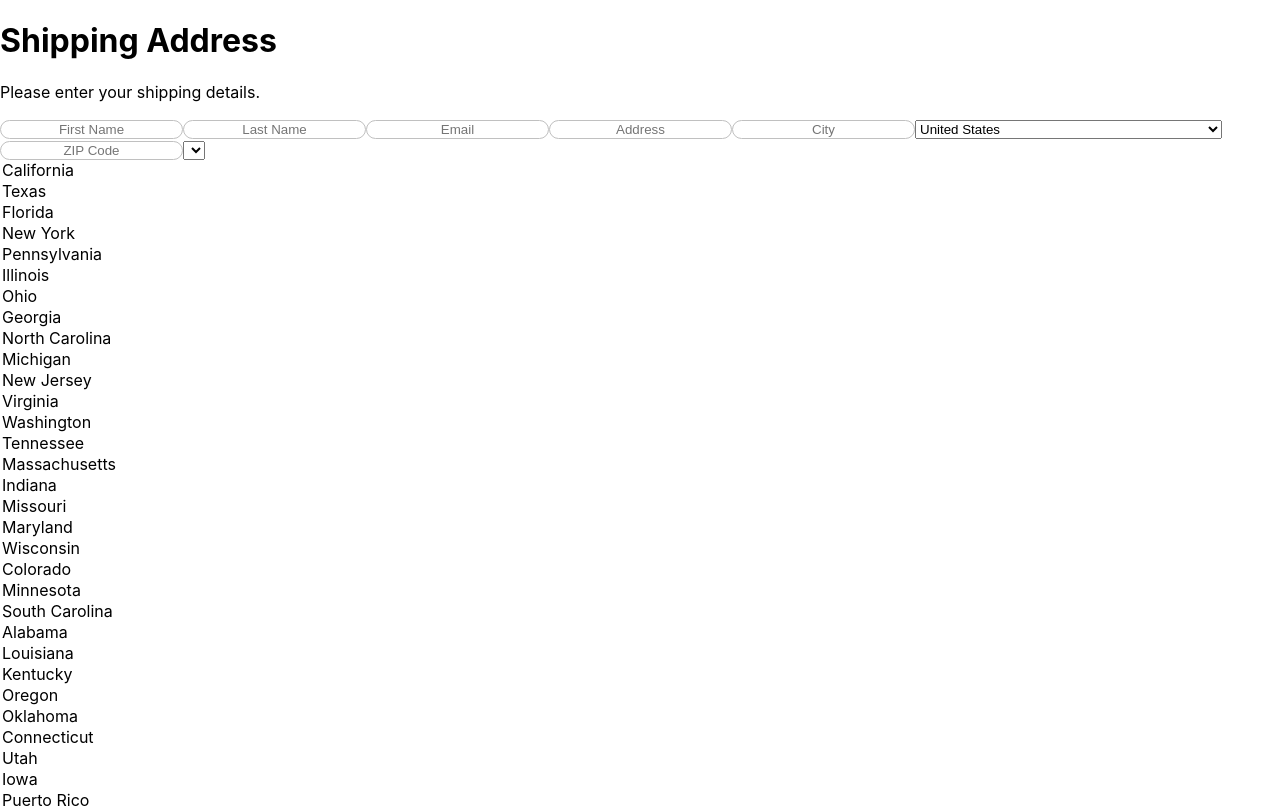
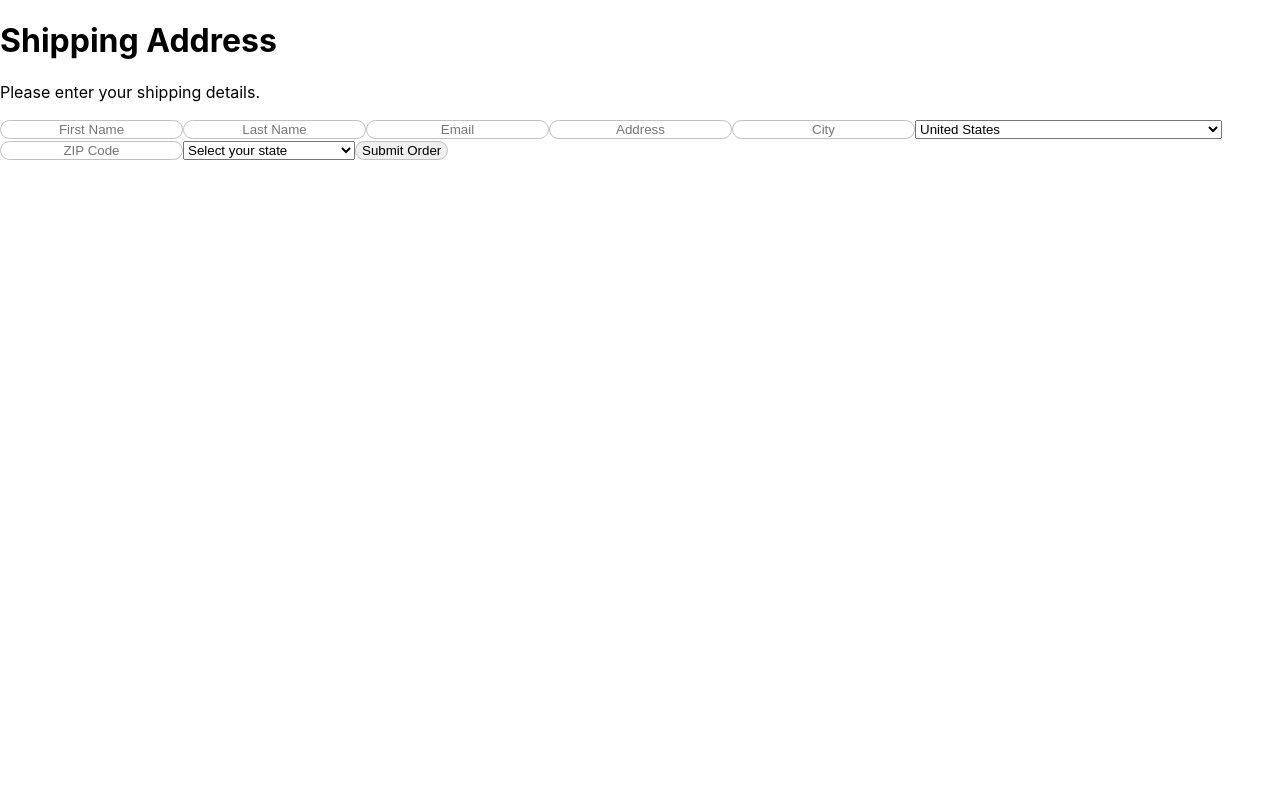
Before and after one commit to TroyWarez/basic-site, a React (Vite) app: page / in a window 1280 px wide. Shown: the top 808 px of the page. Built offline with nearby package versions, Linux system fonts and the light colour scheme.

Commit message:
css fixes

```diff
--- a/src/components/RegionalInput.tsx
+++ b/src/components/RegionalInput.tsx
@@ -1,9 +1,10 @@
 
 export default function RegionalInput() {
   function ChangeHandler(event: React.ChangeEvent<HTMLSelectElement>) {
-    const stateInputElement =  document.getElementById("stateInput") as HTMLInputElement;
+    const stateInputElement =  document.getElementById("stateInput") as HTMLSelectElement;
+    const provinceInputElement =  document.getElementById("CanadaProvinces") as HTMLSelectElement;
     const ZipCodeInputElement = document.getElementById("zipCode") as HTMLInputElement;
-    if (stateInputElement && ZipCodeInputElement) {
+    if (stateInputElement && ZipCodeInputElement && provinceInputElement) {
       ZipCodeInputElement.value = '';
       stateInputElement.value = '';
       switch (event?.target?.value)
@@ -13,6 +14,8 @@ export default function RegionalInput() {
             stateInputElement.setAttribute("list", "CanadaProvinces");
             stateInputElement.setAttribute("placeholder", "Province");
             ZipCodeInputElement.setAttribute("placeholder", "Postal Code");
+            stateInputElement.style.display = "none";
+            provinceInputElement.style.display = "inline";
             break;
           }
         case 'US':
@@ -20,6 +23,8 @@ export default function RegionalInput() {
             stateInputElement.setAttribute("list", "US States");
             stateInputElement.setAttribute("placeholder", "State");
             ZipCodeInputElement.setAttribute("placeholder", "ZIP Code");
+            stateInputElement.style.display = "inline";
+            provinceInputElement.style.display = "none";
             break;
           }
           default:
@@ -27,6 +32,8 @@ export default function RegionalInput() {
             stateInputElement.removeAttribute("list");
             stateInputElement.setAttribute("placeholder", "Province");
             ZipCodeInputElement.setAttribute("placeholder", "Postal Code");
+            stateInputElement.style.display = "none";
+            provinceInputElement.style.display = "none";
             break;
           }
       }
@@ -273,7 +280,8 @@ export default function RegionalInput() {
 
     <input type="text" id="zipCode" placeholder="ZIP Code" maxLength={12} required/>
 
-    <select name="state" id="stateInput" aria-label="Please select your state" required/>
+    <select name="state" id="stateInput" aria-label="Please select your state" required>
+    <option value="">Select your state</option>
     <option value="CA">California</option>
     <option value="TX">Texas</option>
     <option value="FL">Florida</option>
@@ -329,21 +337,23 @@ export default function RegionalInput() {
     <option value="VI">U.S. Virgin Islands</option>
     <option value="AS">American Samoa</option>
     <option value="MP">Northern Mariana Islands</option>
+    </select>
 
-    <datalist id="CanadaProvinces">
-    <option value="Ontario"></option>
-    <option value="Quebec"></option>
-    <option value="Nova Scotia"></option>
-    <option value="New Brunswick"></option>
-    <option value="Manitoba"></option>
-    <option value="British Columbia"></option>
-    <option value="Prince Edward Island"></option>
-    <option value="Alberta"></option>
-    <option value="Newfoundland and Labrador"></option>
-    <option value="Yukon"></option>
-    <option value="Northwest Territories"></option>
-    <option value="Nunavut"></option>
-    </datalist>
+    <select id="CanadaProvinces" aria-label="Please select your province">
+    <option value="">Select your province</option>
+    <option value="ON">Ontario</option>
+    <option value="QC">Quebec</option>
+    <option value="NS">Nova Scotia</option>
+    <option value="NB">New Brunswick</option>
+    <option value="NB">Manitoba</option>
+    <option value="BC">British Columbia</option>
+    <option value="PE">Prince Edward Island</option>
+    <option value="AB">Alberta</option>
+    <option value="NL">Newfoundland and Labrador</option>
+    <option value="YT">Yukon</option>
+    <option value="NT">Northwest Territories</option>
+    <option value="NU">Nunavut</option>
+    </select>
     </>
   )
 }
--- a/src/index.css
+++ b/src/index.css
@@ -22,6 +22,9 @@ body {
   visibility: hidden;
   display: block;
 }
+#CanadaProvinces {
+  display: none;
+}
 input, textarea {
   border-radius: 20px;
   border: 1px solid #c0c0c0;
```
